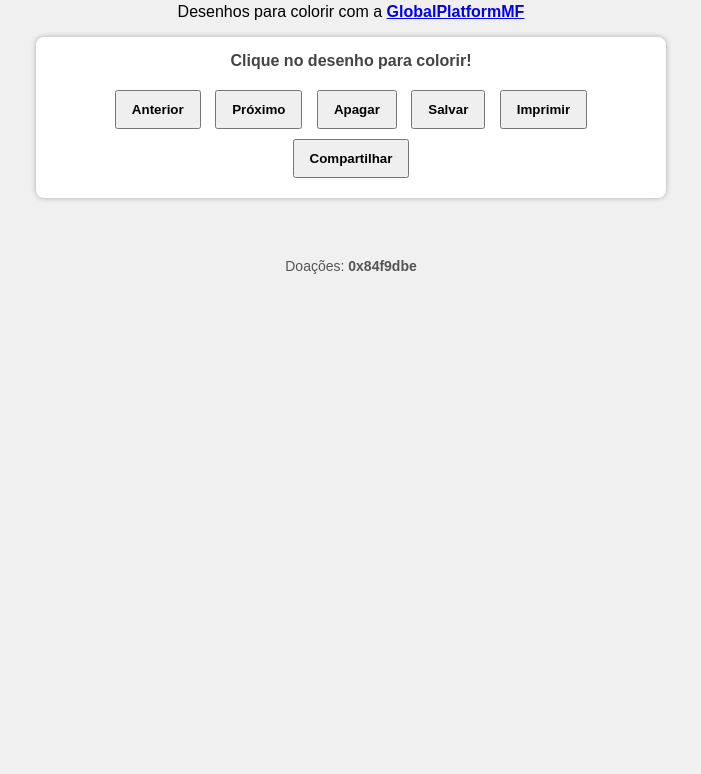
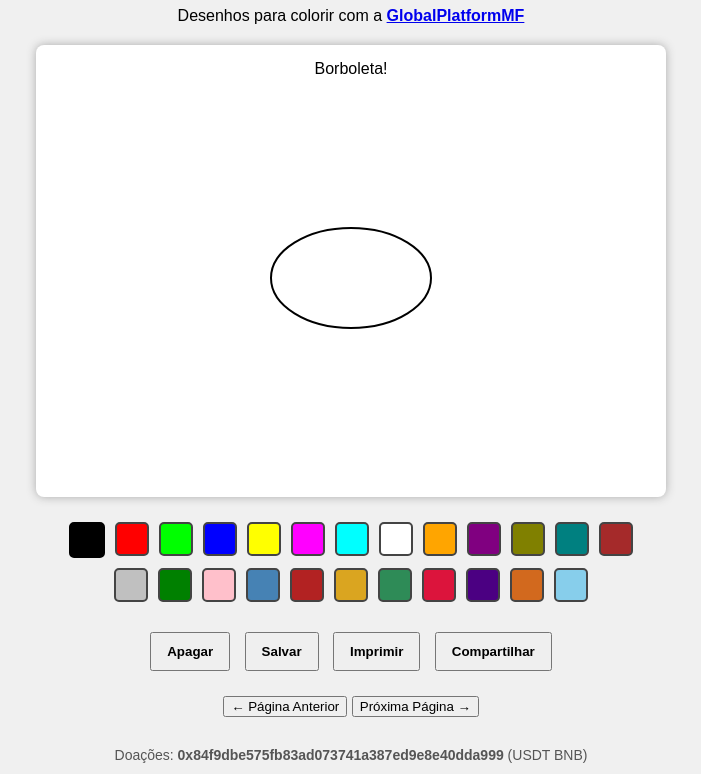
Before and after one commit to globalplataformmf/colorir, a plain HTML site: page index.html in a window 1280 px wide. Shown: the part 347-1121 px from the top of the page, without its empty margins (289-990 px from the left). Before the commit the page ends 800 px from the top, so only its background shows below. Drawn offline with Linux system fonts and the light colour scheme.

Commit message:
Add files via upload

```diff
--- a/index.html
+++ b/index.html
@@ -1,7 +1,7 @@
-<!DOCTYPE html><html lang="pt-BR">
+<!DOCTYPE html>
+<html lang="pt-BR">
 <head>
   <meta charset="UTF-8" />
-  <meta name="viewport" content="width=device-width, initial-scale=1.0" />
   <title>Aprendendo com as Cores</title>
   <style>
     body {
@@ -14,25 +14,18 @@
     h1 {
       color: #333;
     }
-    .banner {
+    .banner img {
       width: 100%;
       max-height: 250px;
-      overflow: hidden;
-      margin-bottom: 20px;
-    }
-    .banner img {
-      width: 100%;
-      height: 250px;
       object-fit: cover;
-      display: block;
     }
     .drawing-area {
       max-width: 600px;
-      margin: 0 auto 30px auto;
-      background: white;
+      margin: 20px auto;
+      background: #fff;
       padding: 15px;
       border-radius: 8px;
-      box-shadow: 0 0 5px #aaa;
+      box-shadow: 0 0 10px #aaa;
     }
     svg {
       width: 100%;
@@ -41,10 +34,10 @@
     }
     .palette {
       display: flex;
+      flex-wrap: wrap;
       justify-content: center;
-      flex-wrap: wrap;
+      margin: 20px auto;
       max-width: 600px;
-      margin: 10px auto 30px auto;
     }
     .color {
       width: 30px;
@@ -57,21 +50,19 @@
     .color.selected {
       border: 3px solid #000;
     }
-    .message {
-      font-size: 16px;
-      color: #444;
-      margin-bottom: 15px;
-      font-weight: bold;
-    }
     .tools button {
       margin: 5px;
       padding: 10px 15px;
       font-weight: bold;
       cursor: pointer;
     }
+    .navigation {
+      margin: 20px;
+    }
     .footer {
       font-size: 14px;
       color: #555;
+      margin-top: 30px;
     }
     .donation {
       font-weight: bold;
@@ -84,19 +75,128 @@
   </style>
 </head>
 <body>
+
   <div class="banner">
-    <img src="baner.jpg" alt="Banner - Crianças colorindo no parque" />
-  </div>  <h1>Aprendendo com as Cores</h1>
-  <p>Desenhos para colorir com a <strong><a href="https://globalplataformmf.github.io" target="_blank">GlobalPlatformMF</a></strong></p>  <div class="drawing-area">
-    <div class="message" id="message">Clique no desenho para colorir!</div>
-    <div id="drawingContainer"></div>
-    <div class="tools">
-      <button onclick="prevDrawing()">Anterior</button>
-      <button onclick="nextDrawing()">Próximo</button>
-      <button onclick="clearColors()">Apagar</button>
-      <button onclick="saveImage()">Salvar</button>
-      <button onclick="window.print()">Imprimir</button>
-      <button onclick="shareImage()">Compartilhar</button>
+    <img src="banner.jpg" alt="Crianças brincando e colorindo no parque" />
+  </div>
+
+  <h1>Aprendendo com as Cores</h1>
+  <p>Desenhos para colorir com a <strong><a href="https://globalplataformmf.github.io" target="_blank">GlobalPlatformMF</a></strong></p>
+
+  <div class="drawing-area">
+    <div id="message"><strong>Clique no desenho para colorir!</strong></div>
+    <svg id="svgDrawing" viewBox="0 0 600 400" xmlns="http://www.w3.org/2000/svg"></svg>
+  </div>
+
+  <div class="palette" id="colorPalette"></div>
+
+  <div class="tools">
+    <button onclick="clearColors()">Apagar</button>
+    <button onclick="saveImage()">Salvar</button>
+    <button onclick="window.print()">Imprimir</button>
+    <button onclick="shareImage()">Compartilhar</button>
+  </div>
+
+  <div class="navigation">
+    <button onclick="previousDrawing()">← Página Anterior</button>
+    <button onclick="nextDrawing()">Próxima Página →</button>
+  </div>
+
+  <div class="footer">
+    <p>Doações: <span class="donation">0x84f9dbe575fb83ad073741a387ed9e8e40dda999</span> (USDT BNB)</p>
+    <div class="qr">
+      <img src="https://api.qrserver.com/v1/create-qr-code/?data=0x84f9dbe575fb83ad073741a387ed9e8e40dda999&size=150x150" alt="QR Code para doações" />
     </div>
-  </div>  <div class="palette" id="colorPalette"></div>  <div class="footer">
-    <p>Doações: <span class="donation">0x84f9dbe
+    <p><a href="https://globalplataformmf.github.io" target="_blank">globalplataformmf.github.io</a></p>
+  </div>
+
+<script>
+  const colors = [
+    '#000000', '#FF0000', '#00FF00', '#0000FF',
+    '#FFFF00', '#FF00FF', '#00FFFF', '#FFFFFF',
+    '#FFA500', '#800080', '#808000', '#008080',
+    '#A52A2A', '#C0C0C0', '#008000', '#FFC0CB',
+    '#4682B4', '#B22222', '#DAA520', '#2E8B57',
+    '#DC143C', '#4B0082', '#D2691E', '#87CEEB'
+  ];
+
+  let currentColor = '#000000';
+  let currentIndex = 0;
+
+  const drawings = [
+    `<g class="colorable" data-msg="Borboleta!"><ellipse cx="300" cy="200" rx="80" ry="50" fill="white" stroke="black" stroke-width="2"/></g>`,
+    `<g class="colorable" data-msg="Peixinho feliz!"><ellipse cx="300" cy="200" rx="60" ry="40" fill="white" stroke="black" stroke-width="2"/><circle cx="280" cy="190" r="5" fill="white" stroke="black"/></g>`,
+    `<g class="colorable" data-msg="Corujinha atenta!"><circle cx="300" cy="200" r="50" fill="white" stroke="black" stroke-width="2"/><circle cx="280" cy="190" r="10" fill="white" stroke="black"/><circle cx="320" cy="190" r="10" fill="white" stroke="black"/></g>`,
+    `<g class="colorable" data-msg="Tartaruga tranquila!"><ellipse cx="300" cy="200" rx="70" ry="40" fill="white" stroke="black" stroke-width="2"/><circle cx="260" cy="200" r="10" fill="white" stroke="black"/></g>`,
+    `<g class="colorable" data-msg="Coelhinho saltitante!"><ellipse cx="300" cy="240" rx="40" ry="50" fill="white" stroke="black"/><line x1="280" y1="180" x2="280" y2="210" stroke="black" /></g>`,
+    `<g class="colorable" data-msg="Passarinho livre!"><path d="M250 220 Q300 150 350 220" fill="white" stroke="black"/></g>`
+    // ... Adicione até 24 desenhos aqui
+  ];
+
+  function initPalette() {
+    const palette = document.getElementById('colorPalette');
+    colors.forEach(color => {
+      const div = document.createElement('div');
+      div.className = 'color';
+      div.style.backgroundColor = color;
+      div.onclick = () => {
+        currentColor = color;
+        document.querySelectorAll('.color').forEach(c => c.classList.remove('selected'));
+        div.classList.add('selected');
+      };
+      palette.appendChild(div);
+    });
+    palette.firstChild.classList.add('selected');
+  }
+
+  function renderDrawing(index) {
+    const svg = document.getElementById('svgDrawing');
+    svg.innerHTML = drawings[index];
+    const group = svg.querySelector('.colorable');
+    const msg = group.getAttribute('data-msg');
+    document.getElementById('message').textContent = msg || "Clique para colorir!";
+    group.addEventListener('click', () => {
+      group.querySelectorAll('[fill]').forEach(el => el.setAttribute('fill', currentColor));
+    });
+  }
+
+  function nextDrawing() {
+    currentIndex = (currentIndex + 1) % drawings.length;
+    renderDrawing(currentIndex);
+  }
+
+  function previousDrawing() {
+    currentIndex = (currentIndex - 1 + drawings.length) % drawings.length;
+    renderDrawing(currentIndex);
+  }
+
+  function clearColors() {
+    document.querySelectorAll('#svgDrawing [fill]').forEach(el => {
+      el.setAttribute('fill', 'white');
+    });
+  }
+
+  function saveImage() {
+    const svg = document.getElementById("svgDrawing");
+    const serializer = new XMLSerializer();
+    const source = serializer.serializeToString(svg);
+    const svgBlob = new Blob([source], {type:"image/svg+xml;charset=utf-8"});
+    const url = URL.createObjectURL(svgBlob);
+    const link = document.createElement("a");
+    link.href = url;
+    link.download = "desenho.svg";
+    link.click();
+    URL.revokeObjectURL(url);
+  }
+
+  function shareImage() {
+    alert("Compartilhe manualmente após salvar!");
+  }
+
+  // Inicializa
+  initPalette();
+  renderDrawing(currentIndex);
+</script>
+
+</body>
+</html>
```
